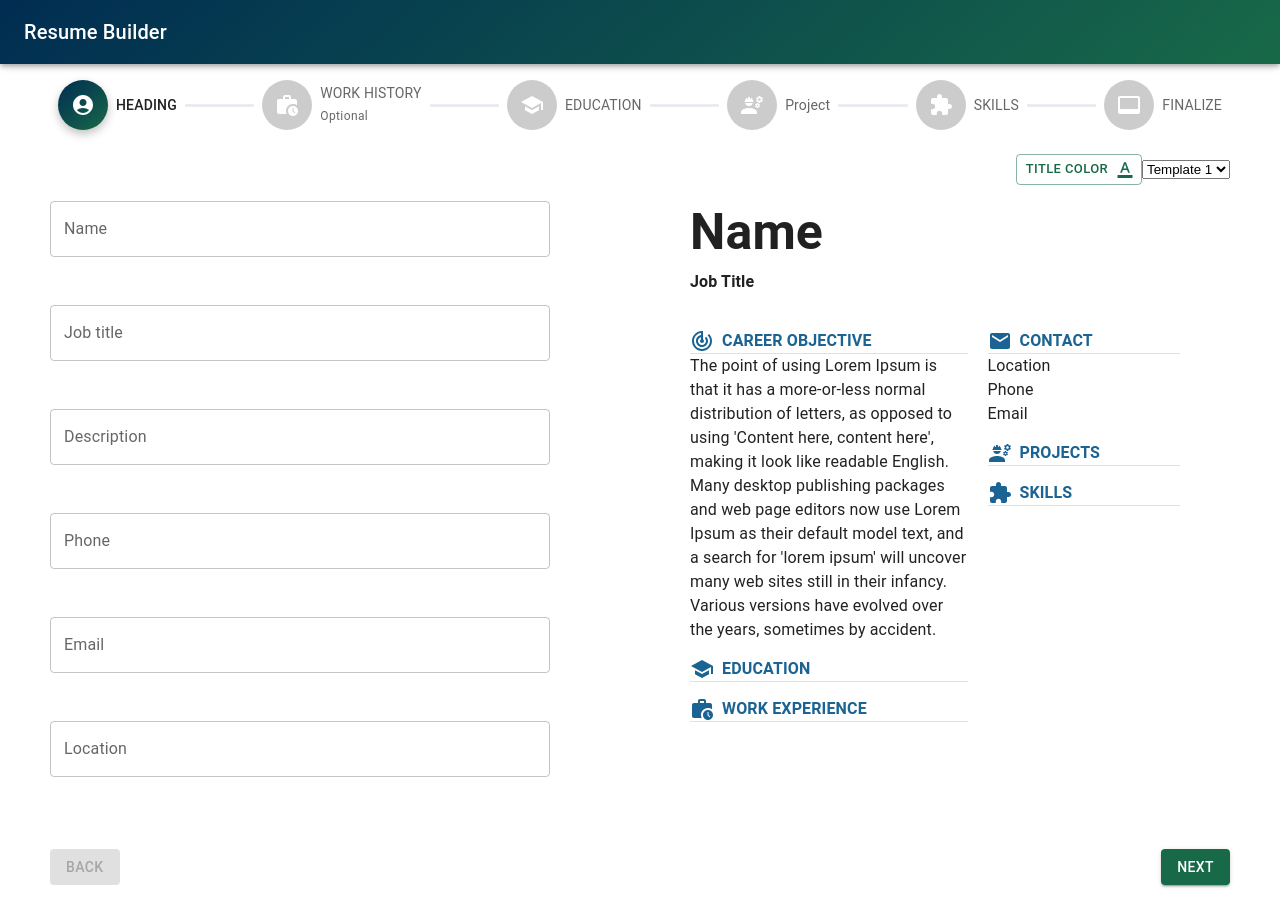
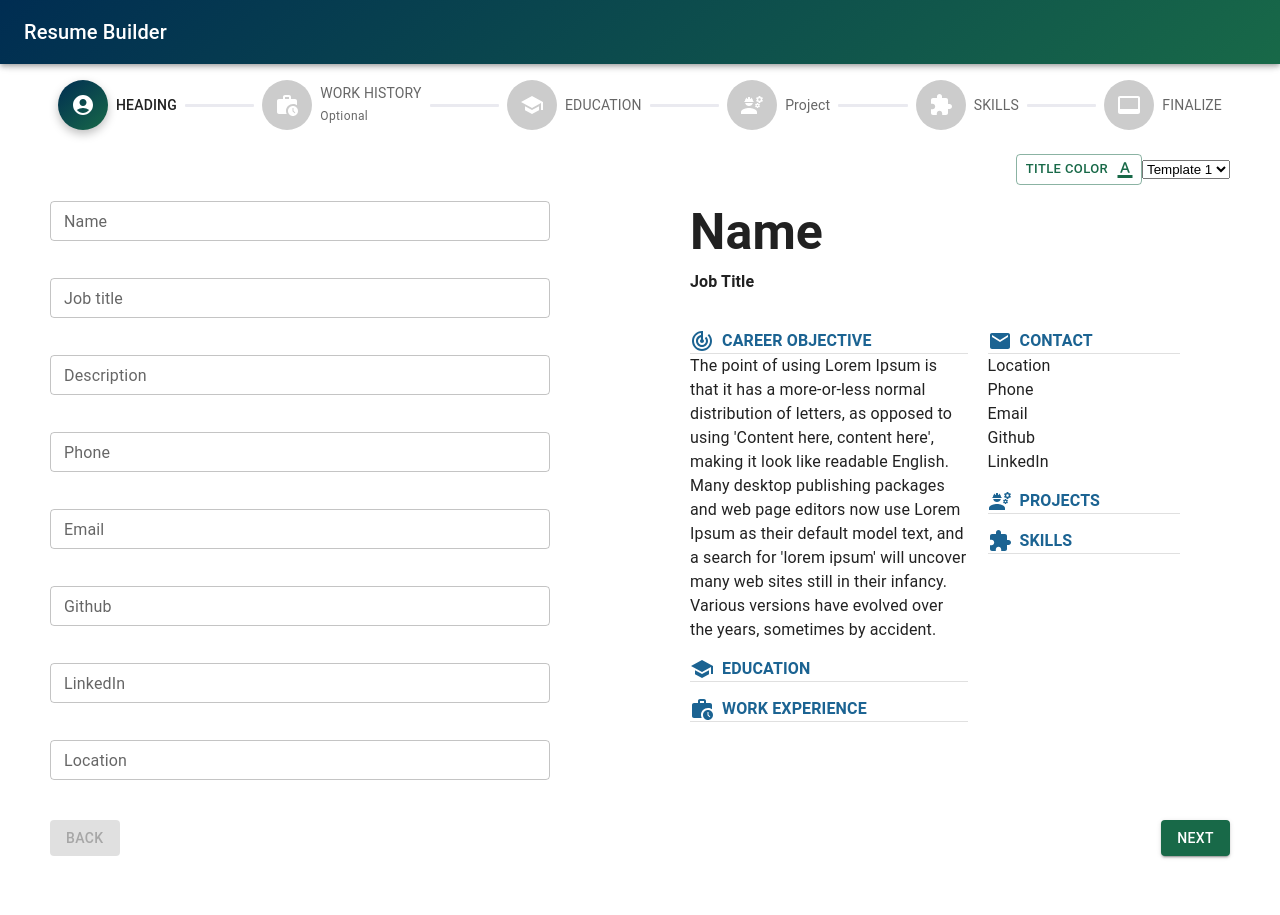
Before and after one commit to info-vivekranjan/Resume-builder, a React (Create React App) app: page / in a window 1280 px wide. After the commit the page ends 886 px from the top, so only its background shows below. Built offline with nearby package versions, Linux system fonts and the light colour scheme.

Commit message:
Form changes

```diff
--- a/src/Components/ResumeBuilder.jsx
+++ b/src/Components/ResumeBuilder.jsx
@@ -116,12 +116,15 @@ const initState = {
   description: "",
   phone: "",
   email: "",
+  github:"",
+  linkedIn:"",
   location: "",
   skills: "",
   course: "",
   institute: "",
   coursePeriod: "",
   workDesignationAndCompany: "",
+  workProfile:"",
   workPeriod: "",
   workDescriptionList1: "",
   workDescriptionList2: "",
@@ -196,6 +199,7 @@ export default function ResumeBuilder() {
     }),
     Yup.object().shape({
       workDesignationAndCompany: Yup.string().required("Company is required"),
+      workProfile: Yup.string().required("Work profile is required"),
       workPeriod: Yup.string().required("Work Period is required"),
       workDescriptionList1: Yup.string().required(
         "Work Description-1 is required"
@@ -402,6 +406,7 @@ export default function ResumeBuilder() {
       .then(() => {
         let payload = {
           workDesignationAndCompany: query.workDesignationAndCompany,
+          workProfile: query.workProfile,
           workPeriod: query.workPeriod,
           workDescriptionList1: query.workDescriptionList1,
           workDescriptionList2: query.workDescriptionList2,
@@ -412,6 +417,7 @@ export default function ResumeBuilder() {
         setQuery({
           ...query,
           workDesignationAndCompany: "",
+          workProfile:"",
           workPeriod: "",
           workDescriptionList1: "",
           workDescriptionList2: "",
@@ -421,6 +427,7 @@ export default function ResumeBuilder() {
         setErrors({
           ...errors,
           workDesignationAndCompany: "",
+          workProfile:"",
           workPeriod: "",
           workDescriptionList1: "",
           workDescriptionList2: "",
--- a/src/Components/ResumeForm.jsx
+++ b/src/Components/ResumeForm.jsx
@@ -26,6 +26,7 @@ const ResumeForm = (props) => {
             }}
           >
             <TextField
+              size="small"
               fullWidth
               placeholder="Name"
               name="name"
@@ -40,6 +41,7 @@ const ResumeForm = (props) => {
                   color: "red",
                   fontSize: "12px",
                   lineHeight: "0px",
+                  marginBottom: "25px",
                 }}
               >
                 {errors?.name}
@@ -50,13 +52,14 @@ const ResumeForm = (props) => {
                   fontSize: "12px",
                   lineHeight: "0px",
                   visibility: "hidden",
+                  marginBottom: "25px",
                 }}
               >
                 .
               </p>
             )}
           </Box>
-          <br />
+
           <Box
             sx={{
               width: 500,
@@ -64,6 +67,7 @@ const ResumeForm = (props) => {
             }}
           >
             <TextField
+              size="small"
               fullWidth
               placeholder="Job title"
               name="jobtitle"
@@ -79,6 +83,7 @@ const ResumeForm = (props) => {
                 color: "red",
                 fontSize: "12px",
                 lineHeight: "0px",
+                marginBottom: "25px",
               }}
             >
               {errors?.jobtitle}
@@ -89,12 +94,12 @@ const ResumeForm = (props) => {
                 fontSize: "12px",
                 lineHeight: "0px",
                 visibility: "hidden",
+                marginBottom: "25px",
               }}
             >
               .
             </p>
           )}
-          <br />
           <Box
             sx={{
               width: 500,
@@ -102,6 +107,7 @@ const ResumeForm = (props) => {
             }}
           >
             <TextField
+              size="small"
               fullWidth
               placeholder="Description"
               name="description"
@@ -116,6 +122,7 @@ const ResumeForm = (props) => {
                   color: "red",
                   fontSize: "12px",
                   lineHeight: "0px",
+                  marginBottom: "25px",
                 }}
               >
                 {errors?.description}
@@ -126,13 +133,13 @@ const ResumeForm = (props) => {
                   fontSize: "12px",
                   lineHeight: "0px",
                   visibility: "hidden",
+                  marginBottom: "25px",
                 }}
               >
                 .
               </p>
             )}
           </Box>
-          <br />
           <Box
             sx={{
               width: 500,
@@ -140,6 +147,7 @@ const ResumeForm = (props) => {
             }}
           >
             <TextField
+              size="small"
               fullWidth
               placeholder="Phone"
               name="phone"
@@ -154,6 +162,7 @@ const ResumeForm = (props) => {
                   color: "red",
                   fontSize: "12px",
                   lineHeight: "0px",
+                  marginBottom: "25px",
                 }}
               >
                 {errors?.phone}
@@ -164,14 +173,13 @@ const ResumeForm = (props) => {
                   fontSize: "12px",
                   lineHeight: "0px",
                   visibility: "hidden",
+                  marginBottom: "25px",
                 }}
               >
                 .
               </p>
             )}
           </Box>
-
-          <br />
           <Box
             sx={{
               width: 500,
@@ -179,6 +187,7 @@ const ResumeForm = (props) => {
             }}
           >
             <TextField
+              size="small"
               fullWidth
               placeholder="Email"
               name="email"
@@ -193,6 +202,7 @@ const ResumeForm = (props) => {
                   color: "red",
                   fontSize: "12px",
                   lineHeight: "0px",
+                  marginBottom: "25px",
                 }}
               >
                 {errors?.email}
@@ -203,14 +213,13 @@ const ResumeForm = (props) => {
                   fontSize: "12px",
                   lineHeight: "0px",
                   visibility: "hidden",
+                  marginBottom: "25px",
                 }}
               >
                 .
               </p>
             )}
           </Box>
-
-          <br />
           <Box
             sx={{
               width: 500,
@@ -218,6 +227,59 @@ const ResumeForm = (props) => {
             }}
           >
             <TextField
+              size="small"
+              fullWidth
+              placeholder="Github"
+              name="github"
+              onChange={handleQueryChange}
+              label="Github"
+              id="github"
+            />
+            <p
+              style={{
+                fontSize: "12px",
+                lineHeight: "0px",
+                visibility: "hidden",
+                marginBottom: "25px",
+              }}
+            >
+              .
+            </p>
+          </Box>
+          <Box
+            sx={{
+              width: 500,
+              maxWidth: "100%",
+            }}
+          >
+            <TextField
+              size="small"
+              fullWidth
+              placeholder="LinkedIn"
+              name="linkedIn"
+              onChange={handleQueryChange}
+              label="LinkedIn"
+              id="linkedIn"
+            />
+            <p
+              style={{
+                fontSize: "12px",
+                lineHeight: "0px",
+                visibility: "hidden",
+                marginBottom: "25px",
+              }}
+            >
+              .
+            </p>
+          </Box>
+          <Box
+            sx={{
+              width: 500,
+              maxWidth: "100%",
+            }}
+          >
+            <TextField
+              size="small"
               fullWidth
               placeholder="Location"
               name="location"
@@ -248,8 +310,6 @@ const ResumeForm = (props) => {
               </p>
             )}
           </Box>
-
-          <br />
         </Box>
       )}
       {activeStep == 1 && (
@@ -261,6 +321,7 @@ const ResumeForm = (props) => {
             }}
           >
             <TextField
+              size="small"
               fullWidth
               placeholder="Work Designation/Company"
               name="workDesignationAndCompany"
@@ -275,6 +336,7 @@ const ResumeForm = (props) => {
                   color: "red",
                   fontSize: "12px",
                   lineHeight: "0px",
+                  marginBottom: "25px",
                 }}
               >
                 {errors?.workDesignationAndCompany}
@@ -285,14 +347,13 @@ const ResumeForm = (props) => {
                   fontSize: "12px",
                   lineHeight: "0px",
                   visibility: "hidden",
+                  marginBottom: "25px",
                 }}
               >
                 .
               </p>
             )}
           </Box>
-
-          <br />
           <Box
             sx={{
               width: 500,
@@ -300,6 +361,47 @@ const ResumeForm = (props) => {
             }}
           >
             <TextField
+              size="small"
+              fullWidth
+              placeholder="Work profile"
+              name="workProfile"
+              onChange={handleQueryChange}
+              label="Work profile"
+              id="workProfile"
+              error={Boolean(errors.workProfile)}
+            />
+            {errors?.workProfile?.length > 0 ? (
+              <p
+                style={{
+                  color: "red",
+                  fontSize: "12px",
+                  lineHeight: "0px",
+                  marginBottom: "25px",
+                }}
+              >
+                {errors?.workProfile}
+              </p>
+            ) : (
+              <p
+                style={{
+                  fontSize: "12px",
+                  lineHeight: "0px",
+                  visibility: "hidden",
+                  marginBottom: "25px",
+                }}
+              >
+                .
+              </p>
+            )}
+          </Box>
+          <Box
+            sx={{
+              width: 500,
+              maxWidth: "100%",
+            }}
+          >
+            <TextField
+              size="small"
               fullWidth
               placeholder="Work Period"
               name="workPeriod"
@@ -314,6 +416,7 @@ const ResumeForm = (props) => {
                   color: "red",
                   fontSize: "12px",
                   lineHeight: "0px",
+                  marginBottom: "25px",
                 }}
               >
                 {errors?.workPeriod}
@@ -324,14 +427,13 @@ const ResumeForm = (props) => {
                   fontSize: "12px",
                   lineHeight: "0px",
                   visibility: "hidden",
+                  marginBottom: "25px",
                 }}
               >
                 .
               </p>
             )}
           </Box>
-
-          <br />
           <Box
             sx={{
               width: 500,
@@ -339,6 +441,7 @@ const ResumeForm = (props) => {
             }}
           >
             <TextField
+              size="small"
               fullWidth
               placeholder="Work Description List1"
               name="workDescriptionList1"
@@ -353,6 +456,7 @@ const ResumeForm = (props) => {
                   color: "red",
                   fontSize: "12px",
                   lineHeight: "0px",
+                  marginBottom: "25px",
                 }}
               >
                 {errors?.workDescriptionList1}
@@ -363,14 +467,13 @@ const ResumeForm = (props) => {
                   fontSize: "12px",
                   lineHeight: "0px",
                   visibility: "hidden",
+                  marginBottom: "25px",
                 }}
               >
                 .
               </p>
             )}
           </Box>
-
-          <br />
           <Box
             sx={{
               width: 500,
@@ -378,6 +481,7 @@ const ResumeForm = (props) => {
             }}
           >
             <TextField
+              size="small"
               fullWidth
               placeholder="Work Description List2"
               name="workDescriptionList2"
@@ -390,13 +494,12 @@ const ResumeForm = (props) => {
                 fontSize: "12px",
                 lineHeight: "0px",
                 visibility: "hidden",
+                marginBottom: "25px",
               }}
             >
               .
             </p>
           </Box>
-
-          <br />
           <Box
             sx={{
               width: 500,
@@ -404,6 +507,7 @@ const ResumeForm = (props) => {
             }}
           >
             <TextField
+              size="small"
               fullWidth
               placeholder="Work Description List3"
               name="workDescriptionList3"
@@ -437,6 +541,7 @@ const ResumeForm = (props) => {
             }}
           >
             <TextField
+              size="small"
               fullWidth
               placeholder="Course"
               name="course"
@@ -451,6 +556,7 @@ const ResumeForm = (props) => {
                   color: "red",
                   fontSize: "12px",
                   lineHeight: "0px",
+                  marginBottom: "25px",
                 }}
               >
                 {errors?.course}
@@ -461,14 +567,13 @@ const ResumeForm = (props) => {
                   fontSize: "12px",
                   lineHeight: "0px",
                   visibility: "hidden",
+                  marginBottom: "25px",
                 }}
               >
                 .
               </p>
             )}
           </Box>
-
-          <br />
           <Box
             sx={{
               width: 500,
@@ -476,6 +581,7 @@ const ResumeForm = (props) => {
             }}
           >
             <TextField
+              size="small"
               fullWidth
               placeholder="Institute"
               name="institute"
@@ -490,6 +596,7 @@ const ResumeForm = (props) => {
                   color: "red",
                   fontSize: "12px",
                   lineHeight: "0px",
+                  marginBottom: "25px",
                 }}
               >
                 {errors?.institute}
@@ -500,14 +607,13 @@ const ResumeForm = (props) => {
                   fontSize: "12px",
                   lineHeight: "0px",
                   visibility: "hidden",
+                  marginBottom: "25px",
                 }}
               >
                 .
               </p>
             )}
           </Box>
-
-          <br />
           <Box
             sx={{
               width: 500,
@@ -515,6 +621,7 @@ const ResumeForm = (props) => {
             }}
           >
             <TextField
+              size="small"
               fullWidth
               placeholder="Course Period"
               name="coursePeriod"
@@ -529,6 +636,7 @@ const ResumeForm = (props) => {
                   color: "red",
                   fontSize: "12px",
                   lineHeight: "0px",
+                  marginBottom: "25px",
                 }}
               >
                 {errors?.coursePeriod}
@@ -545,8 +653,6 @@ const ResumeForm = (props) => {
               </p>
             )}
           </Box>
-
-          <br />
           <Box>
             <Button variant="contained" onClick={handleAddEducation}>
               Add
@@ -563,6 +669,7 @@ const ResumeForm = (props) => {
             }}
           >
             <TextField
+              size="small"
               fullWidth
               placeholder="Project Title"
               name="projectTitle"
@@ -577,6 +684,7 @@ const ResumeForm = (props) => {
                   color: "red",
                   fontSize: "12px",
                   lineHeight: "0px",
+                  marginBottom: "25px",
                 }}
               >
                 {errors?.projectTitle}
@@ -587,14 +695,13 @@ const ResumeForm = (props) => {
                   fontSize: "12px",
                   lineHeight: "0px",
                   visibility: "hidden",
+                  marginBottom: "25px",
                 }}
               >
                 .
               </p>
             )}
           </Box>
-
-          <br />
           <Box
             sx={{
               width: 500,
@@ -602,6 +709,7 @@ const ResumeForm = (props) => {
             }}
           >
             <TextField
+              size="small"
               fullWidth
               placeholder="Project Body"
               name="projectBody"
@@ -616,6 +724,7 @@ const ResumeForm = (props) => {
                   color: "red",
                   fontSize: "12px",
                   lineHeight: "0px",
+                  marginBottom: "25px",
                 }}
               >
                 {errors?.projectBody}
@@ -626,14 +735,13 @@ const ResumeForm = (props) => {
                   fontSize: "12px",
                   lineHeight: "0px",
                   visibility: "hidden",
+                  marginBottom: "25px",
                 }}
               >
                 .
               </p>
             )}
           </Box>
-
-          <br />
           <Box
             sx={{
               width: 500,
@@ -641,6 +749,7 @@ const ResumeForm = (props) => {
             }}
           >
             <TextField
+              size="small"
               fullWidth
               placeholder="Project Description List1"
               name="projectDescriptionList1"
@@ -655,6 +764,7 @@ const ResumeForm = (props) => {
                   color: "red",
                   fontSize: "12px",
                   lineHeight: "0px",
+                  marginBottom: "25px",
                 }}
               >
                 {errors?.projectDescriptionList1}
@@ -665,14 +775,13 @@ const ResumeForm = (props) => {
                   fontSize: "12px",
                   lineHeight: "0px",
                   visibility: "hidden",
+                  marginBottom: "25px",
                 }}
               >
                 .
               </p>
             )}
           </Box>
-
-          <br />
           <Box
             sx={{
               width: 500,
@@ -680,6 +789,7 @@ const ResumeForm = (props) => {
             }}
           >
             <TextField
+              size="small"
               fullWidth
               placeholder="Project Description List2"
               name="projectDescriptionList2"
@@ -692,13 +802,12 @@ const ResumeForm = (props) => {
                 fontSize: "12px",
                 lineHeight: "0px",
                 visibility: "hidden",
+                marginBottom: "25px",
               }}
             >
               .
             </p>
           </Box>
-
-          <br />
           <Box
             sx={{
               width: 500,
@@ -706,6 +815,7 @@ const ResumeForm = (props) => {
             }}
           >
             <TextField
+              size="small"
               fullWidth
               placeholder="Project Description List3"
               name="projectDescriptionList3"
@@ -723,8 +833,6 @@ const ResumeForm = (props) => {
               .
             </p>
           </Box>
-
-          <br />
           <Box>
             <Button variant="contained" onClick={handleAddProjectData}>
               Add
@@ -741,6 +849,7 @@ const ResumeForm = (props) => {
             }}
           >
             <TextField
+              size="small"
               fullWidth
               placeholder="Skills"
               name="skills"
--- a/src/Components/Templates/ResumeTemplate0.jsx
+++ b/src/Components/Templates/ResumeTemplate0.jsx
@@ -124,6 +124,8 @@ const ResumeTemplate0 = (props) => {
           <Typography>{query?.location || "Location"}</Typography>
           <Typography>{query?.phone || "Phone"}</Typography>
           <Typography>{query?.email || "Email"}</Typography>
+          <Typography>{query?.github || "Github"}</Typography>
+          <Typography>{query?.linkedIn || "LinkedIn"}</Typography>
           <Stack
             direction="row"
             alignItems="center"
```
